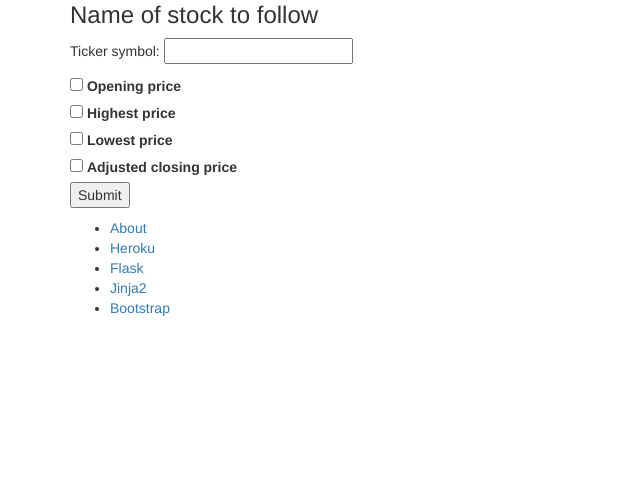
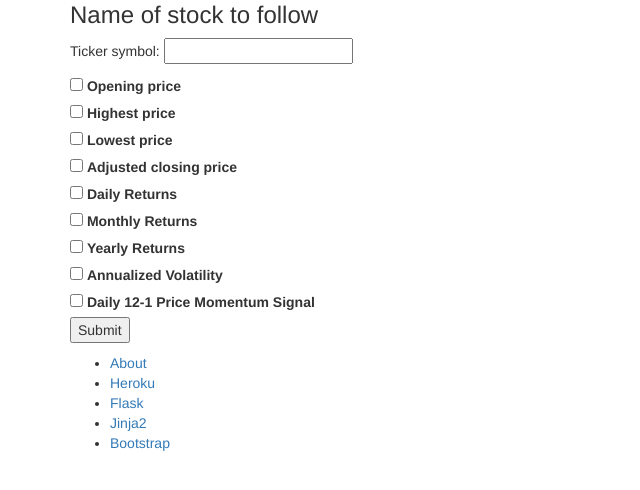
Before and after one commit to haydarevren/stock-analysis-flask, a Flask app: page / in a window 1280 px wide. Shown: the part 71-561 px from the top of the page, without its empty margins (0-640 px from the left). Run offline with Flask 2, Linux system fonts and the light colour scheme; some libraries are stand-ins or nearby versions.

Commit message:
new feature added: 5 different stock analysis

```diff
--- a/app.py
+++ b/app.py
@@ -2,6 +2,7 @@ from flask import Flask, render_template, request, redirect
 import requests
 import pandas as pd
 import math
+import numpy as np
 
 from dotenv import load_dotenv
 import os
@@ -20,6 +21,7 @@ from bokeh.palettes import Dark2 as palette
 app = Flask(__name__)
 app.vars={}
 app.vars['price_checked']=[]
+app.vars['analysis_checked']=[]
 
 @app.route('/')
 def root():
@@ -37,8 +39,14 @@ def index():
             if request.form.get(p) != None: app.vars['price_checked'].append(True)
             else: app.vars['price_checked'].append(False)
 
-        script, div = create_bokeh(app.vars['stock_name'],app.vars['price_checked'])
-        return render_template("plot_bokeh.html", div=div,script=script)
+        app.vars['analysis_checked']=[]
+        for p in ['analysis_type%i_name'%i for i in range(1,6)]:
+            if request.form.get(p) != None: app.vars['analysis_checked'].append(True)
+            else: app.vars['analysis_checked'].append(False)
+
+        script_price, div_price, script_analysis, div_analysis = create_bokeh(app.vars['stock_name'],app.vars['price_checked'])
+
+        return render_template("plot_bokeh.html", div_price=div_price,script_price=script_price, div_analysis=div_analysis,script_analysis=script_analysis)
 
 
 @app.route('/about')
@@ -47,31 +55,35 @@ def about():
 
 
 def get_data(ticker):
-    try:    key=os.environ.get("API_KEY")
+    try:
+        api_key=os.environ.get("API_KEY")
     except:
         load_dotenv()
-        key=os.environ.get("API_KEY")
+        api_key=os.environ.get("API_KEY")
 
-    url = 'https://www.alphavantage.co/query?function=TIME_SERIES_DAILY_ADJUSTED&symbol={}&apikey={}'.format(ticker, key)
-    response = requests.get(url)
-    response = response.json()
-    df=pd.DataFrame(response['Time Series (Daily)']).transpose().astype(float)
+    url = f'https://www.alphavantage.co/query?function=TIME_SERIES_DAILY_ADJUSTED&symbol={ticker}&outputsize=full&apikey={api_key}&datatype=csv'
+    df = pd.read_csv(url)
+    df = df[::-1].reset_index(drop=True)
+    df['timestamp']=pd.to_datetime(df['timestamp'])
+    df.set_index('timestamp', inplace=True)
 
-    df['Date']=pd.to_datetime(df.index)
+    df['daily_returns']=df['adjusted_close'].pct_change()
+    df['monthly_returns']=df['adjusted_close'].resample('M').ffill().pct_change()
+    df['yearly_returns']=df['adjusted_close'].resample('Y').ffill().pct_change()
+    df['daily_log_returns']=np.log1p(df['daily_returns'])
+    df['annualized_volatility']=df['daily_log_returns'].rolling(window=252).std() * np.sqrt(252)
+    df['momentum_12_1']=df['adjusted_close'].resample('MS').ffill().shift(1).pct_change(11)
     return df
 
 
-def create_bokeh(ticker,price_checked_list):
-    price_types=['1. open', '2. high', '3. low', '5. adjusted close']
+def create_bokeh(ticker,price_checked_list,analysis_checked_list):
+    price_types=['open', 'high', 'low', 'adjusted_close']
     price_names=['Opening','Highest','Lowest','Adjusted closing']
     df=get_data(ticker)
 
     TOOLS = 'pan, wheel_zoom, box_zoom, reset, save'
 
     plot_options = dict(x_axis_type="datetime",plot_width=900, plot_height=400, tools = TOOLS)
-
-
-
     title="{}'s Historical prices".format(ticker)
     p = figure(title=title,**plot_options)
 
@@ -81,16 +93,32 @@ def create_bokeh(ticker,price_checked_list):
 
     for i,price in enumerate(price_types):
         if price_checked_list[i]:
-            p.line(df['Date'],df[price],legend=price_names[i],color=palette[len(price_types)][i],line_width=2)
+            p.line(df.index,df[price],legend=price_names[i],color=palette[len(price_types)][i],line_width=2)
+        else:
+            pass
+    fig=p
+    script_price, div_price = components(fig)
+
+    analysis_types=['daily_returns', 'monthly_returns', 'yearly_returns', 'annualized_volatility','momentum_12_1' ]
+    analysis_names=['Daily Returns','Monthly Returns','Yearly Returns','Annualized Volatility', 'Daily 12-1 Price Momentum Signal' ]
+
+    plot_options = dict(x_axis_type="datetime",plot_width=900, plot_height=400, tools = TOOLS)
+    title="{}'s Analysis".format(ticker)
+    p2 = figure(title=title,**plot_options)
+
+    p2.xaxis.axis_label = "Date"
+    p2.xaxis.major_label_orientation = math.pi/4
+
+    for i,analysis in enumerate(analysis_types):
+        if analysis_checked_list[i]:
+            p2.line(df.index,df[analysis],legend=analysis_names[i],color=palette[len(analysis_types)][i],line_width=2)
         else:
             pass
 
+    fig2=p2
+    script_analysis, div_analysis = components(fig2)
 
-    fig=p
-
-    script, div = components(fig)
-    return script, div
-
+    return script_price, div_price, script_analysis, div_analysis
 
 
 if __name__ == "__main__":
--- a/templates/index.html
+++ b/templates/index.html
@@ -66,6 +66,17 @@
             <input type="checkbox" id="price_type4" name="price_type4_name" value="price_type4_val">
             <label for="price_type4">  Adjusted closing price</label><br>
 
+            <input type="checkbox" id="analysis_type1" name="analysis_type1_name" value="analysis_type1_val">
+            <label for="analysis_type1">  Daily Returns</label><br>
+            <input type="checkbox" id="analysis_type2" name="analysis_type2_name" value="analysis_type2_val">
+            <label for="analysis_type2">  Monthly Returns</label><br>
+            <input type="checkbox" id="analysis_type3" name="analysis_type3_name" value="analysis_type3_val">
+            <label for="analysis_type3">  Yearly Returns</label><br>
+            <input type="checkbox" id="analysis_type4" name="analysis_type4_name" value="analysis_type4_val">
+            <label for="analysis_type4">  Annualized Volatility</label><br>
+            <input type="checkbox" id="analysis_type5" name="analysis_type5_name" value="analysis_type5_val">
+            <label for="analysis_type5">  Daily 12-1 Price Momentum Signal</label><br>
+
             <input type='submit' value='Submit' />
 
             </p>
```
Also changed, not shown: templates/plot_bokeh.html (+19 -4 lines).
